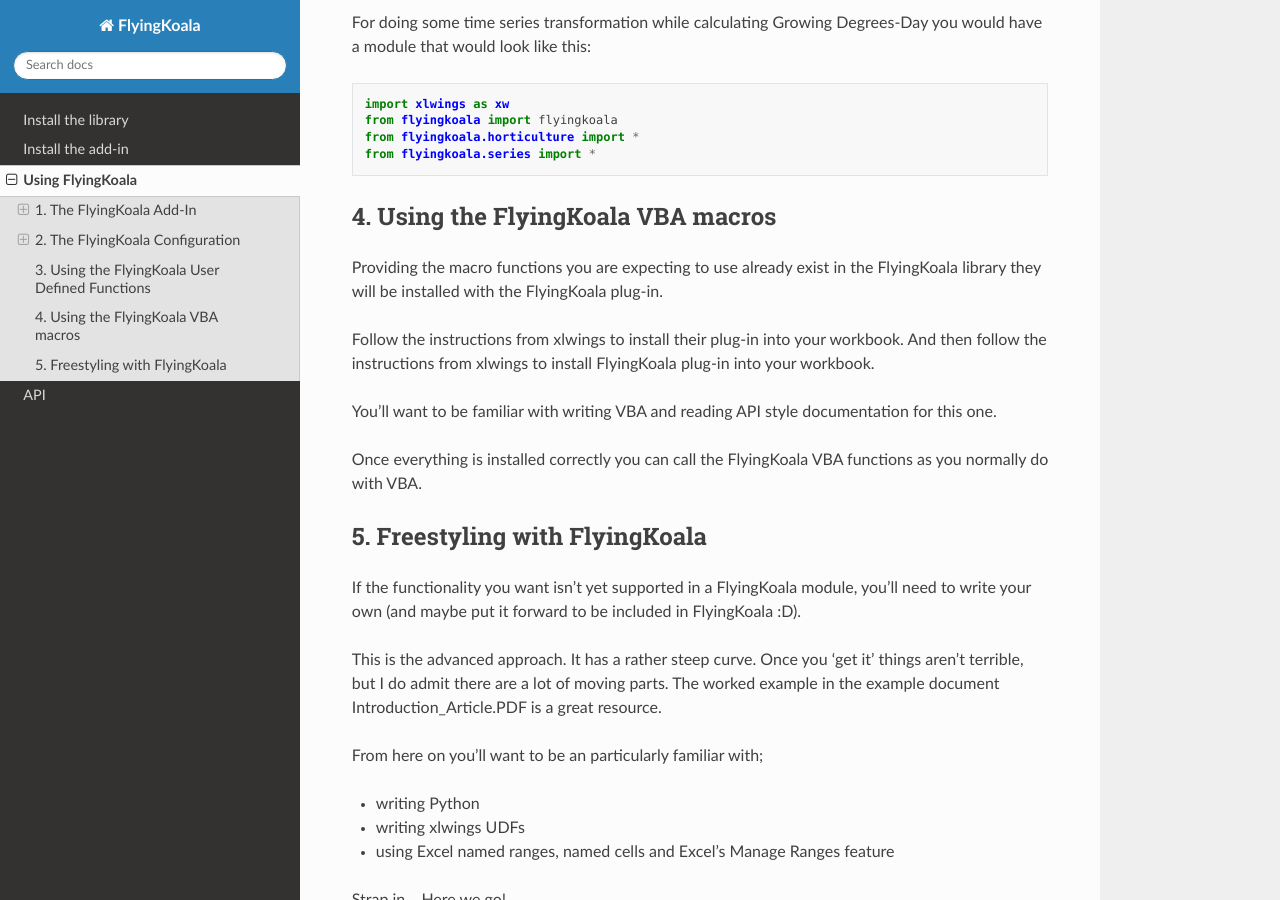
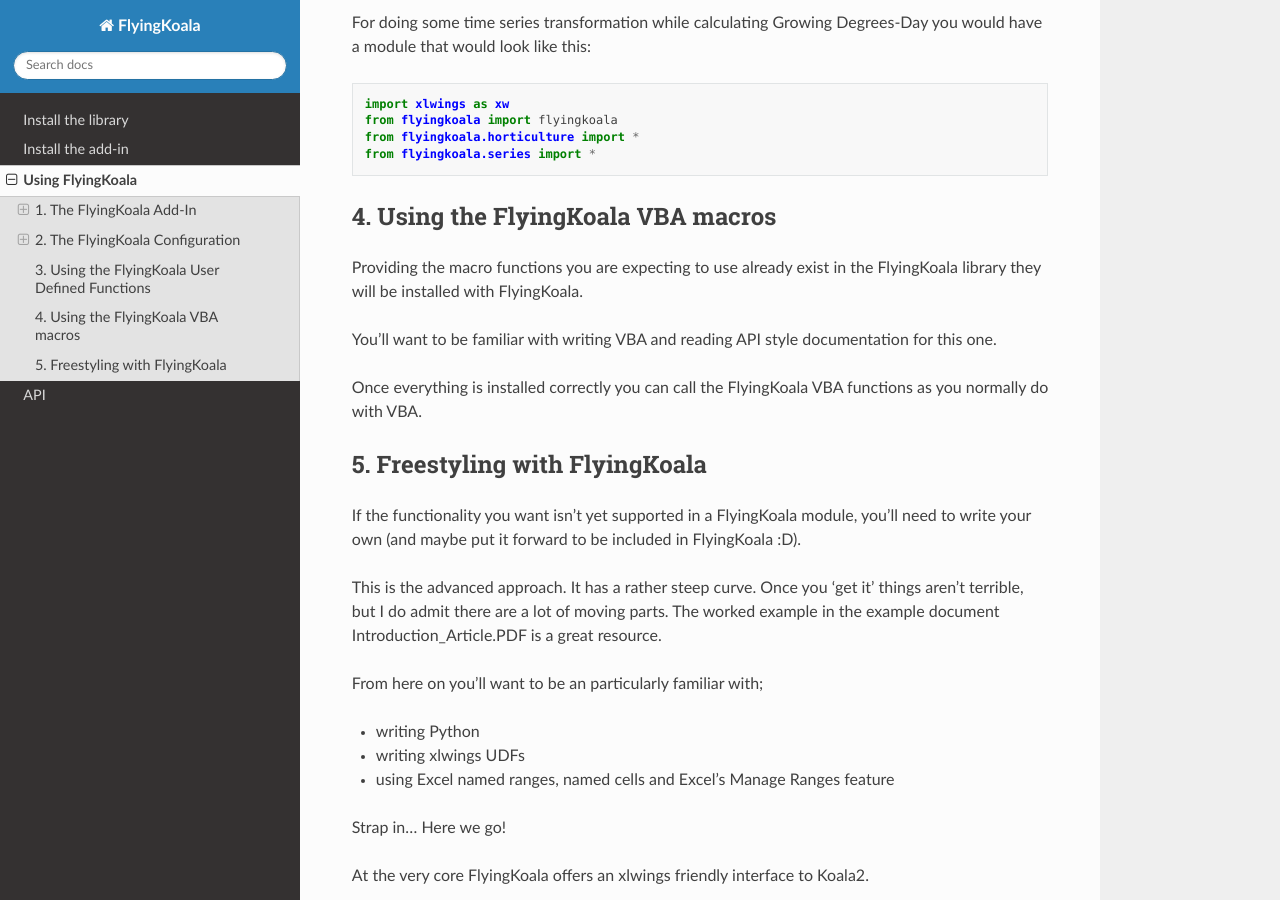
Before and after one commit to bradbase/flyingkoala, a Sphinx documentation site: the page built from docs/use.rst, in a window 1280 px wide and 900 px high, scrolled down 2848 px. Built offline with Sphinx 7.4.7 and the Read the Docs theme 2.0.0, drawn with Linux system fonts in a browser that asks for light colours.

Commit message:
forgot the use.rst.

```diff
--- a/docs/use.rst
+++ b/docs/use.rst
@@ -133,9 +133,7 @@
 
 4. Using the FlyingKoala VBA macros
 -----------------------------------
-Providing the macro functions you are expecting to use already exist in the FlyingKoala library they will be installed with the FlyingKoala plug-in.
-
-Follow the instructions from xlwings to install their plug-in into your workbook. And then follow the instructions from xlwings to install FlyingKoala plug-in into your workbook.
+Providing the macro functions you are expecting to use already exist in the FlyingKoala library they will be installed with FlyingKoala.
 
 You'll want to be familiar with writing VBA and reading API style documentation for this one.
 
```
